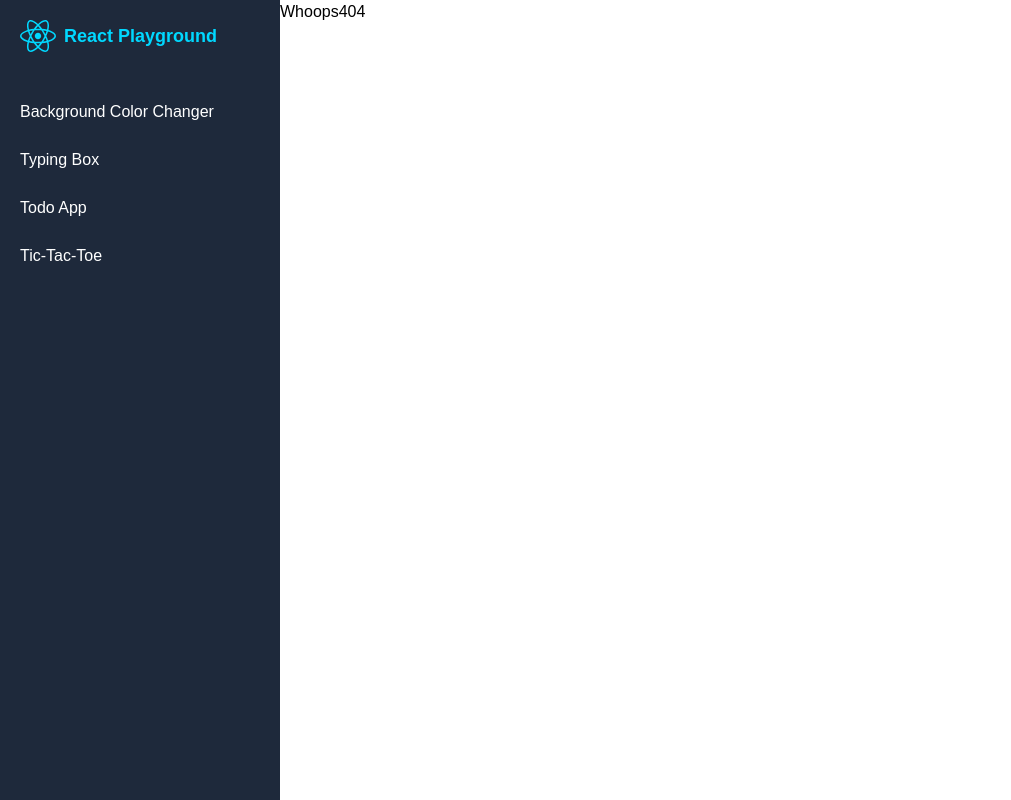
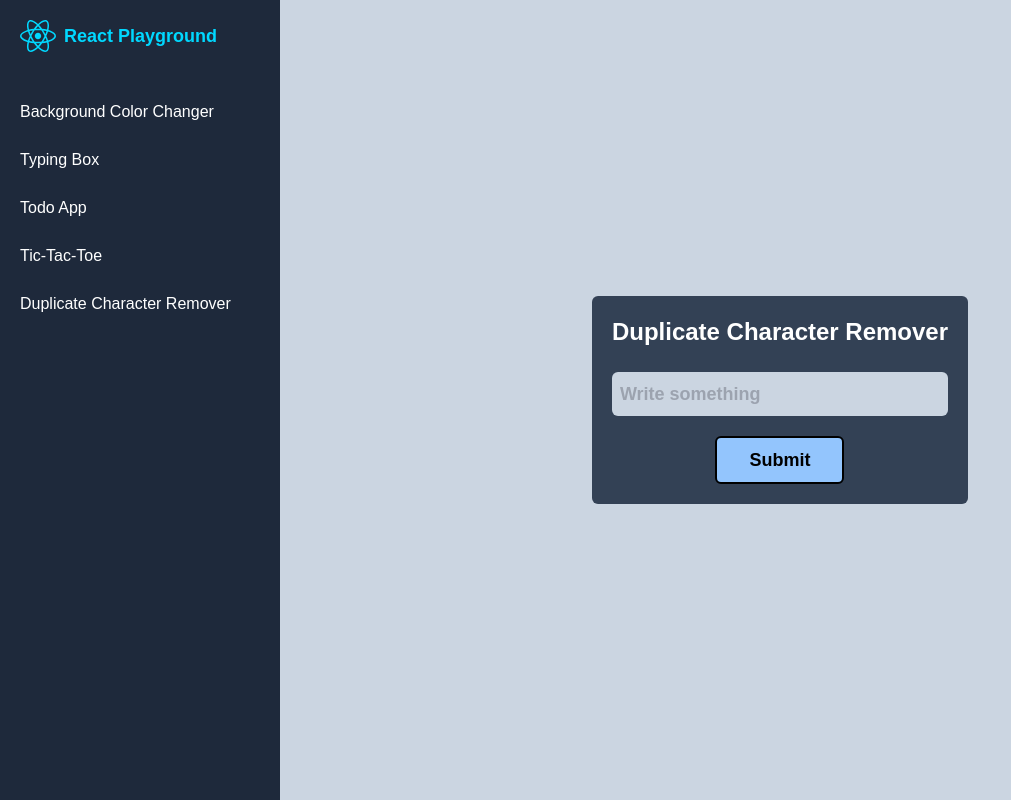
Before and after one commit to ebukathedev/react-playground, a React (Vite) app: page /duplicate-character-remover in a window 1280 px wide. Shown: the whole page, without its empty margins (0-1011 px from the left). Built offline with nearby package versions, Linux system fonts and the light colour scheme; a web font is replaced by a local one.

Commit message:
add duplicate character remover app

```diff
--- a/src/App.jsx
+++ b/src/App.jsx
@@ -1,10 +1,12 @@
 import { useState } from "react";
+import { Route, Routes } from "react-router-dom";
 import BgColorChanger from "./Apps/BgColorChanger";
+import FrontendForm from "./Apps/DuplicateCharacterRemover/FrontendForm";
+import CharacterRemover from "./Apps/DuplicateCharacterRemover/CharacterRemover";
 import TodoApp from "./Apps/TodoApp";
 import TypingBox from "./Apps/TypingBox";
 import Navbar from "./components/Navbar/Navbar";
 import SideBar from "./components/SideBar/SideBar";
-import { Route, Routes } from "react-router-dom";
 import Home from "./pages/Home";
 import Whoops404 from "./pages/Whoops404";
 
@@ -27,6 +29,15 @@ const App = () => {
 						<Route path="/todo-app" element={<TodoApp />} />
 						<Route path="/typing-box" element={<TypingBox />} />
 						<Route path="/typing-box" element={<TypingBox />} />
+						<Route
+							path="/duplicate-character-remover"
+							element={<FrontendForm />}
+						>
+							<Route
+								path="/duplicate-character-remover/character-remover"
+								element={<CharacterRemover />}
+							/>
+						</Route>
 						<Route path="*" element={<Whoops404 />} />
 					</Routes>
 				</main>
--- /dev/null
+++ b/src/Apps/DuplicateCharacterRemover/CharacterRemover.jsx
@@ -0,0 +1,9 @@
+import React from 'react'
+
+const CharacterRemover = () => {
+  return (
+    <div>CharacterRemover</div>
+  )
+}
+
+export default CharacterRemover
--- /dev/null
+++ b/src/Apps/DuplicateCharacterRemover/FrontendForm.jsx
@@ -0,0 +1,53 @@
+import React, { useState } from "react";
+import { Link } from "react-router-dom";
+
+const FrontendForm = () => {
+	const [text, setText] = useState("");
+	const [isValid, setIsValid] = useState(false);
+
+	const handleChange = (e) => {
+		let inputValue = "";
+		const value = e.target.value;
+		inputValue += value;
+		setText(inputValue);
+	};
+
+	const handleSubmit = (e, text) => {
+		e.preventDefault();
+		const inputValue = text.trim();
+		if (!inputValue || inputValue.length === 0) {
+			alert("Please provide a non-empty value");
+		} else {
+			setIsValid(true);
+		}
+		console.log(inputValue);
+		setText("");
+	};
+
+	return (
+		<section className="grid h-full px-4 place-items-center bg-slate-300">
+			<div className="max-w-[600px] bg-slate-700 flex flex-col space-y-6 p-5 rounded-md">
+				<div className="overflow-x-auto text-lg font-bold text-center text-white md:text-2xl">
+					Duplicate Character Remover
+				</div>
+				<form
+					className="flex flex-wrap gap-2 md:flex-col md:gap-5 max-sm:justify-center"
+					onSubmit={(e) => handleSubmit(e, text)}
+				>
+					<input
+						type="text"
+						className="flex-1 p-2 text-lg font-bold rounded-md text-slate-700 bg-slate-300"
+						placeholder="Write something"
+						onChange={(e) => handleChange(e)}
+						value={text}
+					/>
+					<button className="py-2 px-8 rounded-md self-center border-[2px] border-black bg-blue-300 font-bold text-lg">
+						Submit
+					</button>
+				</form>
+			</div>
+		</section>
+	);
+};
+
+export default FrontendForm;
--- a/src/components/SideBar/AppLinksList.jsx
+++ b/src/components/SideBar/AppLinksList.jsx
@@ -8,6 +8,10 @@ const AppLinksList = () => {
 			<AppLink title="Typing Box" path="typing-box" />
 			<AppLink title="Todo App" path="todo-app" />
 			<AppLink title="Tic-Tac-Toe" path="/" />
+			<AppLink
+				title="Duplicate Character Remover"
+				path="duplicate-character-remover"
+			/>
 			{/* <AppLink title="Digital Clock" />
 			<AppLink title="Counter App" />
 			<AppLink title="Letter Counter" />
```
